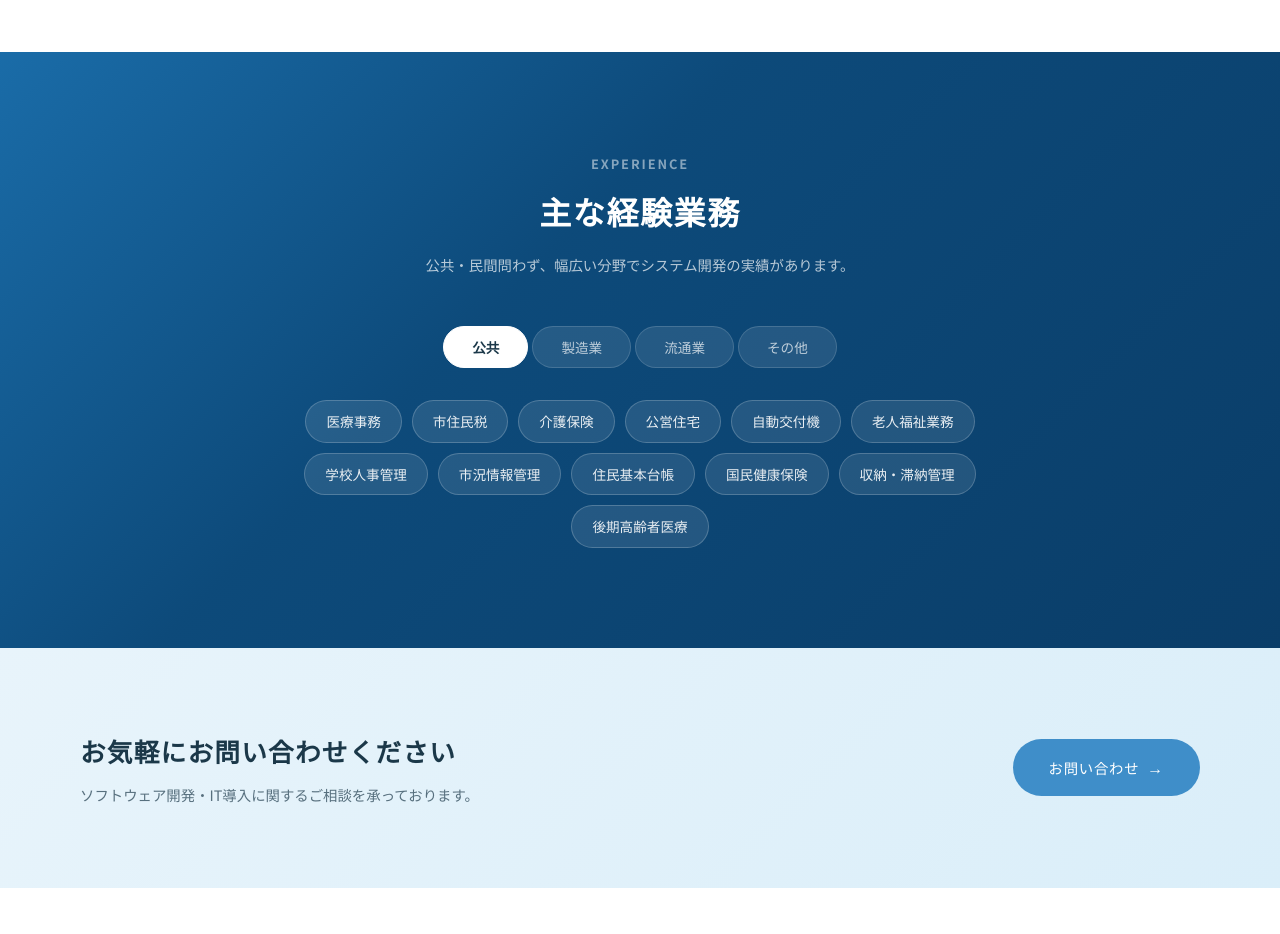
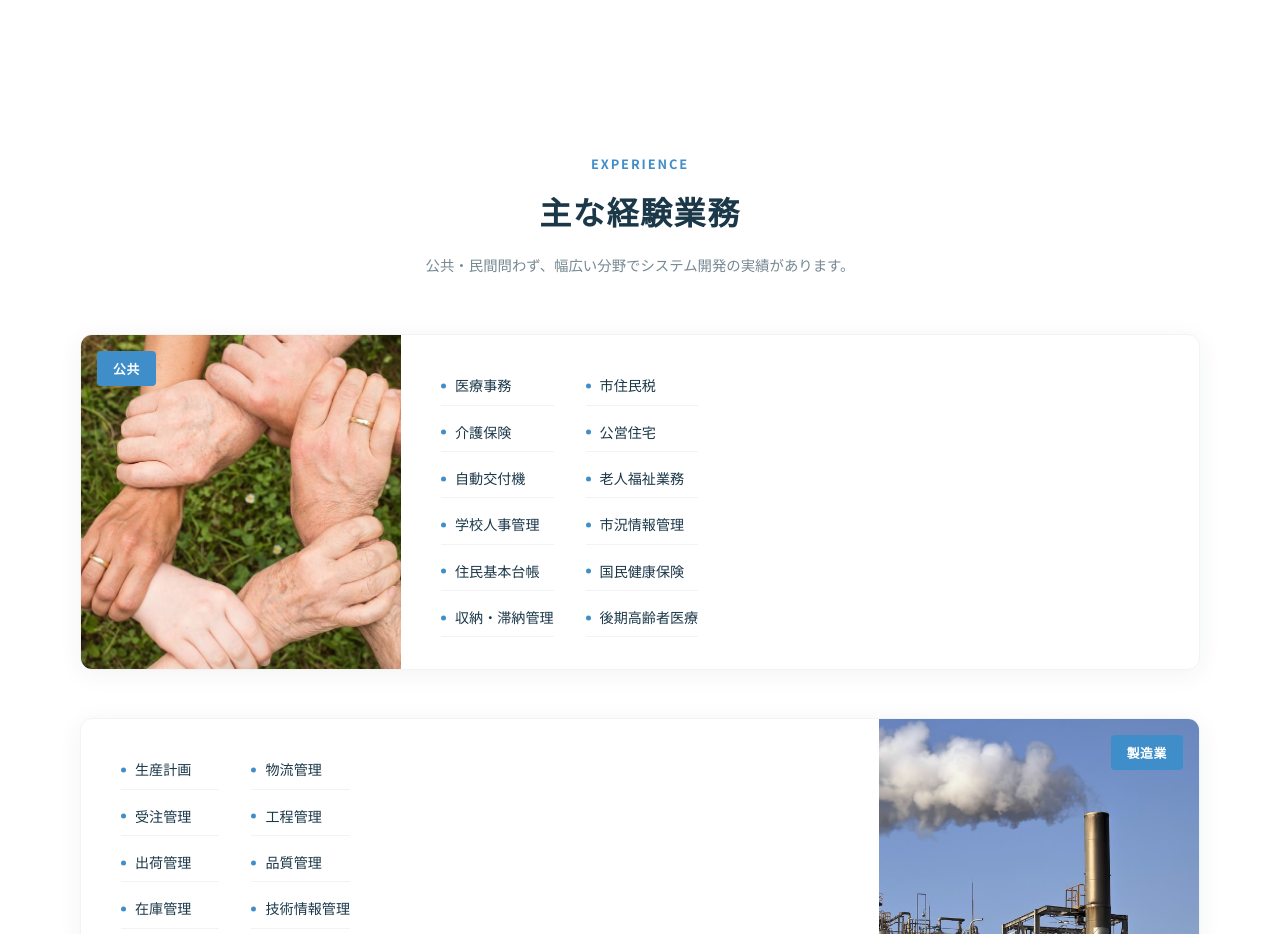
Before and after one commit to nakanoshoace-sudo/fjtec-renewal, a plain HTML site: page service.html in a window 1280 px wide. Shown: the part 1983-2917 px from the top of the page. Drawn offline with Linux system fonts and the light colour scheme.

Commit message:
Experience section: photo cards layout with real images, shorten philosophy text, remove tabs

```diff
--- a/css/style.css
+++ b/css/style.css
@@ -1249,20 +1249,19 @@ ul {
   font-size: 1rem;
 }
 
-/* ---------- Experience Tabs ---------- */
+/* ---------- Experience Cards ---------- */
 .service-experience {
   padding: 100px 0;
-  background: linear-gradient(135deg, #1a6ca8 0%, #0d4a7a 40%, #0a3d68 100%);
-  color: #fff;
+  background: #ffffff;
 }
 
 .experience-header {
   text-align: center;
-  margin-bottom: 48px;
+  margin-bottom: 56px;
 }
 
 .experience-header .section-en {
-  color: rgba(255, 255, 255, 0.5);
+  color: rgb(63, 142, 201);
 }
 
 .experience-header h2 {
@@ -1270,78 +1269,120 @@ ul {
   font-weight: 700;
   margin-bottom: 12px;
   letter-spacing: 0.05em;
+  color: rgb(27, 56, 73);
 }
 
 .experience-sub {
   font-size: 0.9rem;
-  color: rgba(255, 255, 255, 0.7);
-}
-
-.experience-tabs {
-  max-width: 800px;
-  margin: 0 auto;
-}
-
-.tab-buttons {
-  display: flex;
-  gap: 4px;
-  margin-bottom: 32px;
-  justify-content: center;
-}
-
-.tab-btn {
-  padding: 10px 28px;
-  background: rgba(255, 255, 255, 0.1);
-  color: rgba(255, 255, 255, 0.7);
-  border: 1px solid rgba(255, 255, 255, 0.15);
-  border-radius: 30px;
-  font-size: 0.85rem;
-  font-weight: 500;
-  cursor: pointer;
-  transition: all 0.3s;
-  font-family: 'Noto Sans JP', sans-serif;
-}
-
-.tab-btn:hover {
-  background: rgba(255, 255, 255, 0.18);
+  color: rgba(27, 56, 73, 0.6);
+}
+
+.experience-cards {
+  display: flex;
+  flex-direction: column;
+  gap: 48px;
+}
+
+.exp-card {
+  display: flex;
+  align-items: stretch;
+  gap: 0;
+  border-radius: 12px;
+  overflow: hidden;
+  box-shadow: 0 4px 24px rgba(27, 56, 73, 0.06);
+  border: 1px solid rgba(27, 56, 73, 0.06);
+}
+
+.exp-card:nth-child(even) {
+  flex-direction: row-reverse;
+}
+
+.exp-card-img {
+  position: relative;
+  width: 320px;
+  min-height: 220px;
+  flex-shrink: 0;
+  overflow: hidden;
+}
+
+.exp-card-img img {
+  width: 100%;
+  height: 100%;
+  object-fit: cover;
+}
+
+.exp-card-label {
+  position: absolute;
+  top: 16px;
+  left: 16px;
+  background: rgb(63, 142, 201);
   color: #fff;
-}
-
-.tab-btn.active {
-  background: #fff;
-  color: rgb(27, 56, 73);
-  border-color: #fff;
+  font-size: 0.8rem;
   font-weight: 600;
-}
-
-.tab-content {
-  display: none;
-}
-
-.tab-content.active {
-  display: block;
-}
-
-.tag-cloud {
-  display: flex;
-  flex-wrap: wrap;
-  gap: 10px;
-  justify-content: center;
-}
-
-.exp-tag {
-  display: inline-block;
-  padding: 8px 20px;
-  background: rgba(255, 255, 255, 0.1);
-  border: 1px solid rgba(255, 255, 255, 0.2);
-  border-radius: 24px;
-  font-size: 0.85rem;
-  color: rgba(255, 255, 255, 0.9);
-  transition: background 0.3s;
-}
-
-.exp-tag:hover {
-  background: rgba(255, 255, 255, 0.2);
+  padding: 6px 16px;
+  border-radius: 4px;
+  letter-spacing: 0.05em;
+}
+
+.exp-card:nth-child(even) .exp-card-label {
+  left: auto;
+  right: 16px;
+}
+
+.exp-card-body {
+  flex: 1;
+  padding: 32px 40px;
+  display: flex;
+  align-items: center;
+}
+
+.exp-list {
+  display: grid;
+  grid-template-columns: repeat(2, 1fr);
+  gap: 8px 32px;
+  list-style: none;
+}
+
+.exp-list li {
+  font-size: 0.88rem;
+  color: rgb(27, 56, 73);
+  padding: 6px 0;
+  border-bottom: 1px solid rgba(27, 56, 73, 0.06);
+  position: relative;
+  padding-left: 14px;
+}
+
+.exp-list li::before {
+  content: '';
+  position: absolute;
+  left: 0;
+  top: 50%;
+  transform: translateY(-50%);
+  width: 5px;
+  height: 5px;
+  background: rgb(63, 142, 201);
+  border-radius: 50%;
+}
+
+/* Experience responsive */
+@media (max-width: 768px) {
+  .exp-card {
+    flex-direction: column !important;
+  }
+  .exp-card-img {
+    width: 100%;
+    height: 180px;
+  }
+  .exp-card-label {
+    left: 16px !important;
+    right: auto !important;
+  }
+  .exp-card-body {
+    padding: 24px;
+  }
+  .exp-list {
+    grid-template-columns: 1fr;
+  }
 }
 
 /* ---------- Company Page — Mission ---------- */
@@ -2120,16 +2161,6 @@ ul {
     padding: 60px 0;
   }
 
-  .tab-buttons {
-    flex-wrap: wrap;
-    gap: 8px;
-  }
-
-  .tab-btn {
-    padding: 8px 18px;
-    font-size: 0.8rem;
-  }
-
   .company-mission {
     padding: 60px 0;
   }
--- a/service.html
+++ b/service.html
@@ -166,7 +166,7 @@
     </div>
   </section>
 
-  <!-- ========== Experience Section (Tabs) ========== -->
+  <!-- ========== Experience Section ========== -->
   <section class="service-experience">
     <div class="inner">
       <div class="experience-header fade-in">
@@ -175,78 +175,99 @@
         <p class="experience-sub">公共・民間問わず、幅広い分野でシステム開発の実績があります。</p>
       </div>
 
-      <div class="experience-tabs fade-in">
-        <div class="tab-buttons">
-          <button class="tab-btn active" data-tab="public">公共</button>
-          <button class="tab-btn" data-tab="manufacturing">製造業</button>
-          <button class="tab-btn" data-tab="distribution">流通業</button>
-          <button class="tab-btn" data-tab="other">その他</button>
-        </div>
-
-        <div class="tab-content active" id="tab-public">
-          <div class="tag-cloud">
-            <span class="exp-tag">医療事務</span>
-            <span class="exp-tag">市住民税</span>
-            <span class="exp-tag">介護保険</span>
-            <span class="exp-tag">公営住宅</span>
-            <span class="exp-tag">自動交付機</span>
-            <span class="exp-tag">老人福祉業務</span>
-            <span class="exp-tag">学校人事管理</span>
-            <span class="exp-tag">市況情報管理</span>
-            <span class="exp-tag">住民基本台帳</span>
-            <span class="exp-tag">国民健康保険</span>
-            <span class="exp-tag">収納・滞納管理</span>
-            <span class="exp-tag">後期高齢者医療</span>
+      <div class="experience-cards">
+        <!-- 公共 -->
+        <div class="exp-card fade-in">
+          <div class="exp-card-img">
+            <img src="images/exp-public.jpg" alt="公共">
+            <span class="exp-card-label">公共</span>
+          </div>
+          <div class="exp-card-body">
+            <ul class="exp-list">
+              <li>医療事務</li>
+              <li>市住民税</li>
+              <li>介護保険</li>
+              <li>公営住宅</li>
+              <li>自動交付機</li>
+              <li>老人福祉業務</li>
+              <li>学校人事管理</li>
+              <li>市況情報管理</li>
+              <li>住民基本台帳</li>
+              <li>国民健康保険</li>
+              <li>収納・滞納管理</li>
+              <li>後期高齢者医療</li>
+            </ul>
           </div>
         </div>
 
-        <div class="tab-content" id="tab-manufacturing">
-          <div class="tag-cloud">
-            <span class="exp-tag">生産計画</span>
-            <span class="exp-tag">物流管理</span>
-            <span class="exp-tag">受注管理</span>
-            <span class="exp-tag">工程管理</span>
-            <span class="exp-tag">出荷管理</span>
-            <span class="exp-tag">品質管理</span>
-            <span class="exp-tag">在庫管理</span>
-            <span class="exp-tag">技術情報管理</span>
-            <span class="exp-tag">購買受入管理</span>
+        <!-- 製造業 -->
+        <div class="exp-card fade-in">
+          <div class="exp-card-img">
+            <img src="images/exp-manufacturing.jpg" alt="製造業">
+            <span class="exp-card-label">製造業</span>
+          </div>
+          <div class="exp-card-body">
+            <ul class="exp-list">
+              <li>生産計画</li>
+              <li>物流管理</li>
+              <li>受注管理</li>
+              <li>工程管理</li>
+              <li>出荷管理</li>
+              <li>品質管理</li>
+              <li>在庫管理</li>
+              <li>技術情報管理</li>
+              <li>購買受入管理</li>
+            </ul>
           </div>
         </div>
 
-        <div class="tab-content" id="tab-distribution">
-          <div class="tag-cloud">
-            <span class="exp-tag">配送計画</span>
-            <span class="exp-tag">顧客管理</span>
-            <span class="exp-tag">運行管理</span>
-            <span class="exp-tag">商品管理</span>
-            <span class="exp-tag">入出金管理</span>
-            <span class="exp-tag">取引先管理</span>
-            <span class="exp-tag">店舗情報管理</span>
-            <span class="exp-tag">発注・仕入管理</span>
-            <span class="exp-tag">人事・給与管理</span>
-            <span class="exp-tag">受注・出荷・在庫管理</span>
+        <!-- 流通業 -->
+        <div class="exp-card fade-in">
+          <div class="exp-card-img">
+            <img src="images/exp-distribution.jpg" alt="流通業">
+            <span class="exp-card-label">流通業</span>
+          </div>
+          <div class="exp-card-body">
+            <ul class="exp-list">
+              <li>配送計画</li>
+              <li>顧客管理</li>
+              <li>運行管理</li>
+              <li>商品管理</li>
+              <li>入出金管理</li>
+              <li>取引先管理</li>
+              <li>店舗情報管理</li>
+              <li>発注・仕入管理</li>
+              <li>人事・給与管理</li>
+              <li>受注・出荷・在庫管理</li>
+            </ul>
           </div>
         </div>
 
-        <div class="tab-content" id="tab-other">
-          <div class="tag-cloud">
-            <span class="exp-tag">販売管理</span>
-            <span class="exp-tag">見積管理</span>
-            <span class="exp-tag">図面管理</span>
-            <span class="exp-tag">POS端末</span>
-            <span class="exp-tag">JA信用業務</span>
-            <span class="exp-tag">JA経済業務</span>
-            <span class="exp-tag">損害保険業務</span>
-            <span class="exp-tag">売掛・請求管理</span>
-            <span class="exp-tag">工事原価管理</span>
-            <span class="exp-tag">機械保守点検管理</span>
-            <span class="exp-tag">協同組合組会員管理</span>
-            <span class="exp-tag">飲食業顧客売掛管理</span>
-            <span class="exp-tag">設備工事実行予算管理</span>
-            <span class="exp-tag">不動産販売計画管理</span>
-            <span class="exp-tag">製造作業工程管理</span>
-            <span class="exp-tag">統計データ収集管理</span>
+        <!-- その他 -->
+        <div class="exp-card fade-in">
+          <div class="exp-card-img">
+            <img src="images/exp-other.jpg" alt="その他">
+            <span class="exp-card-label">その他</span>
+          </div>
+          <div class="exp-card-body">
+            <ul class="exp-list">
+              <li>販売管理</li>
+              <li>見積管理</li>
+              <li>図面管理</li>
+              <li>POS端末</li>
+              <li>JA信用業務</li>
+              <li>JA経済業務</li>
+              <li>損害保険業務</li>
+              <li>売掛・請求管理</li>
+              <li>工事原価管理</li>
+              <li>機械保守点検管理</li>
+              <li>協同組合組会員管理</li>
+              <li>飲食業顧客売掛管理</li>
+              <li>設備工事実行予算管理</li>
+              <li>不動産販売計画管理</li>
+              <li>製造作業工程管理</li>
+              <li>統計データ収集管理</li>
+            </ul>
           </div>
         </div>
       </div>
```
Also changed, not shown: company.html (+1 -1 lines), images/exp-distribution.jpg (added), images/exp-manufacturing.jpg (added), images/exp-other.jpg (added), images/exp-public.jpg (added).
